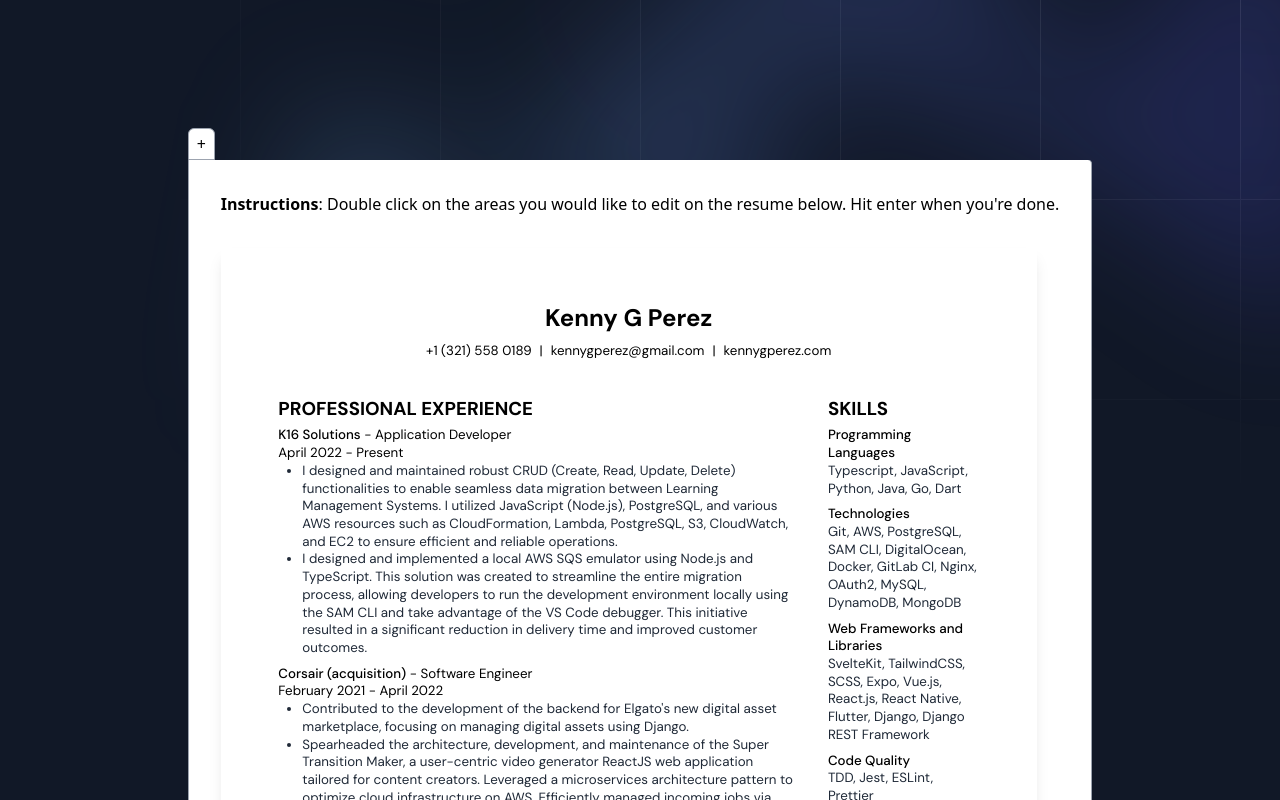
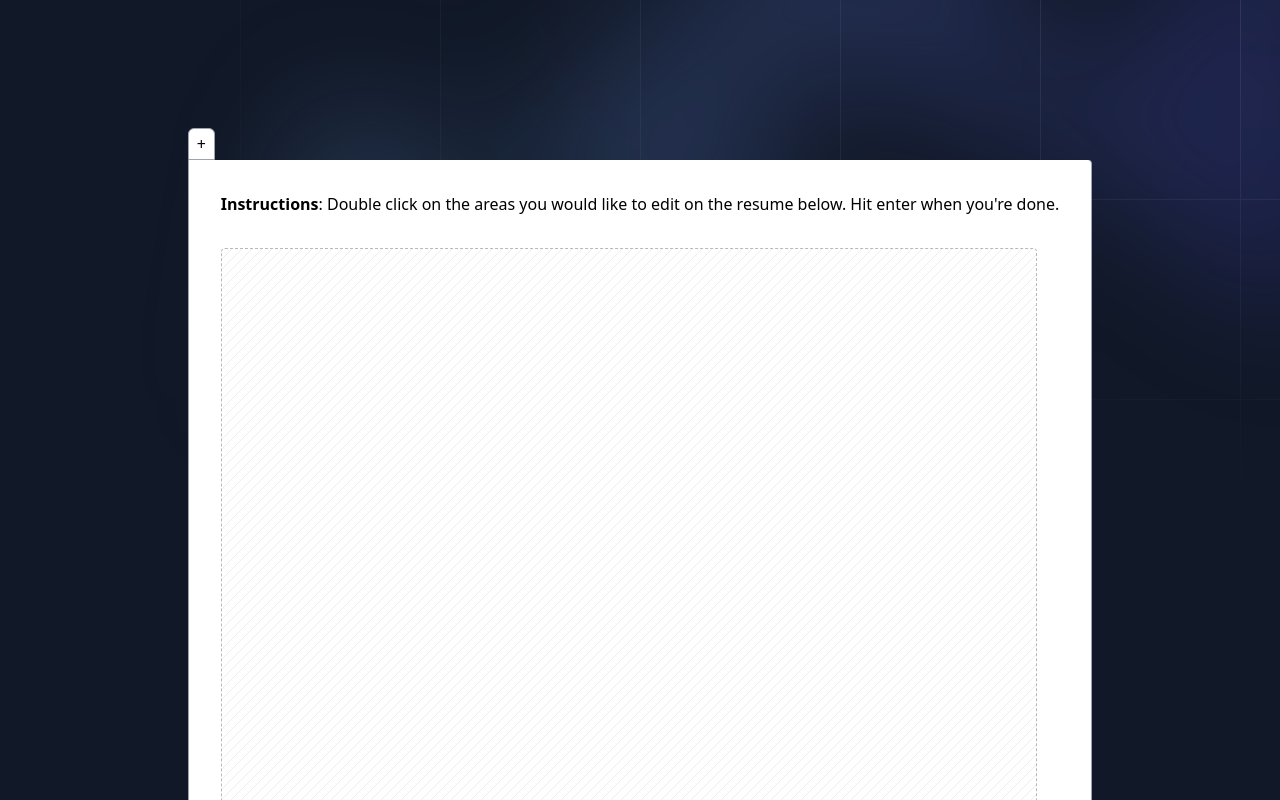
Before and after one commit to kennygperez/resumeforge.kennygperez.com, a React (Vite) app: page / in a window 1280 px wide. Shown: the top 800 px of the page. Built offline with nearby package versions, Linux system fonts and the light colour scheme.

Commit message:
Added placeholder state

```diff
--- a/src/components/Placeholder.tsx
+++ /dev/null
@@ -1,31 +0,0 @@
-import { FunctionComponent } from 'react';
-
-const Placeholder: FunctionComponent = () => (
-  <div className="relative h-full overflow-hidden rounded border border-dashed border-gray-400 opacity-75">
-    <svg
-      className="absolute inset-0 h-full w-full stroke-gray-900/10"
-      fill="none"
-    >
-      <defs>
-        <pattern
-          id="pattern-5c1e4f0e-62d5-498b-8ff0-cf77bb448c8e"
-          x="0"
-          y="0"
-          width="10"
-          height="10"
-          patternUnits="userSpaceOnUse"
-        >
-          <path d="M-3 13 15-5M-5 5l18-18M-1 21 17 3"></path>
-        </pattern>
-      </defs>
-      <rect
-        stroke="none"
-        fill="url(#pattern-5c1e4f0e-62d5-498b-8ff0-cf77bb448c8e)"
-        width="100%"
-        height="100%"
-      ></rect>
-    </svg>
-  </div>
-);
-
-export default Placeholder;
--- /dev/null
+++ b/src/components/ResumeView/DocumentPlaceholder.tsx
@@ -0,0 +1,33 @@
+import { FunctionComponent } from 'react';
+
+const DocumentPlaceholder: FunctionComponent = () => (
+  <div style={{ width: '8.5in', height: '11in' }}>
+    <div className="relative h-full overflow-hidden rounded border border-dashed border-gray-400 opacity-75">
+      <svg
+        className="absolute inset-0 h-full w-full stroke-gray-900/10"
+        fill="none"
+      >
+        <defs>
+          <pattern
+            id="pattern-5c1e4f0e-62d5-498b-8ff0-cf77bb448c8e"
+            x="0"
+            y="0"
+            width="10"
+            height="10"
+            patternUnits="userSpaceOnUse"
+          >
+            <path d="M-3 13 15-5M-5 5l18-18M-1 21 17 3"></path>
+          </pattern>
+        </defs>
+        <rect
+          stroke="none"
+          fill="url(#pattern-5c1e4f0e-62d5-498b-8ff0-cf77bb448c8e)"
+          width="100%"
+          height="100%"
+        ></rect>
+      </svg>
+    </div>
+  </div>
+);
+
+export default DocumentPlaceholder;
--- a/src/components/ResumeView/index.tsx
+++ b/src/components/ResumeView/index.tsx
@@ -14,14 +14,21 @@
   skills,
   website,
 } from '../../data/info.ts';
+import { useResumeManager } from '../../hooks/useResumeManager.ts';
+import DocumentPlaceholder from './DocumentPlaceholder.tsx';
 
 const ResumeView: FunctionComponent = () => {
+  const rm = useResumeManager();
   const [debug, setDebug] = useState(false);
 
   useEffect(() => {
     const params = new URLSearchParams(window.location.search);
     setDebug(!!params.get('d'));
   }, []);
+
+  if (rm.resumes.length <= 0) {
+    return <DocumentPlaceholder />;
+  }
 
   return (
     <Document>
```
